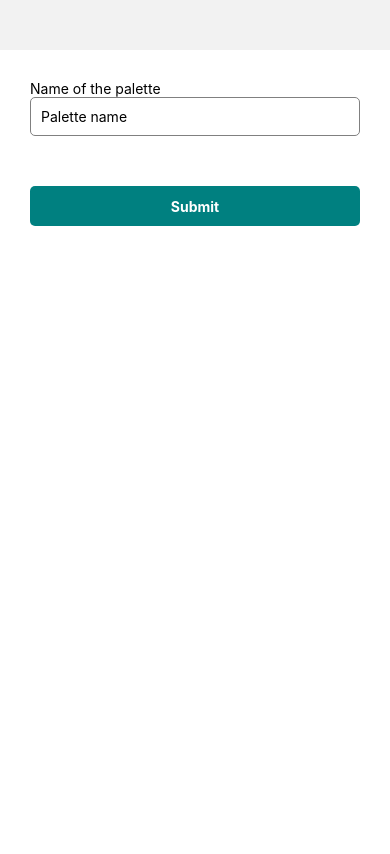
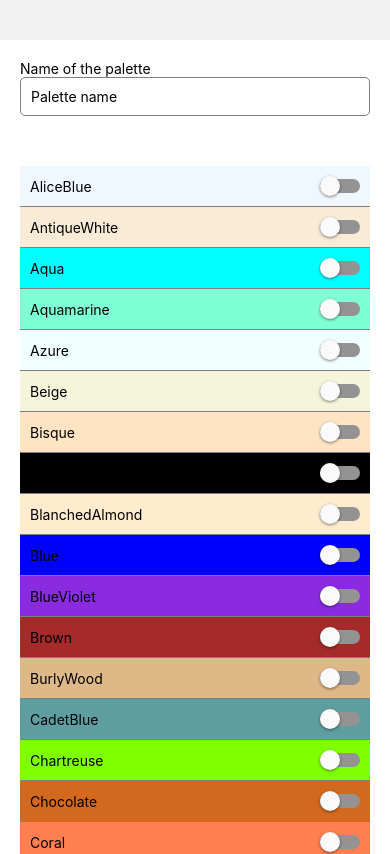
Before and after one commit to anniessa/react-native-practice, a React Native app: screen /ColorPaletteModal in a window 390 px wide. Shown: the top 854 px of the page. Built offline with nearby package versions, Linux system fonts and the light colour scheme; no server answers.

Commit message:
on submit, send palette to home page with preview of buttons

```diff
--- a/components/ColorBox.js
+++ b/components/ColorBox.js
@@ -10,7 +10,6 @@ const ColorBox = (props) => {
   const textStyle = {
     color:
       // algorithm that takes the hex code and compares it to white
-      // eslint-disable-next-line prettier/prettier
       //  if the RGB value are in the end 10% of the white spectrum,
       // you can adjust for that color scheme
       parseInt(props.hexCode.replace('#', ''), 16) > 0xffffff / 1.1
--- a/screens/ColorPaletteModal.js
+++ b/screens/ColorPaletteModal.js
@@ -7,22 +7,198 @@ import {
   StyleSheet,
   TouchableOpacity,
   Alert,
+  Switch,
+  FlatList,
 } from 'react-native';
+
+const COLORS = [
+  { colorName: 'AliceBlue', hexCode: '#F0F8FF' },
+  { colorName: 'AntiqueWhite', hexCode: '#FAEBD7' },
+  { colorName: 'Aqua', hexCode: '#00FFFF' },
+  { colorName: 'Aquamarine', hexCode: '#7FFFD4' },
+  { colorName: 'Azure', hexCode: '#F0FFFF' },
+  { colorName: 'Beige', hexCode: '#F5F5DC' },
+  { colorName: 'Bisque', hexCode: '#FFE4C4' },
+  { colorName: 'Black', hexCode: '#000000' },
+  { colorName: 'BlanchedAlmond', hexCode: '#FFEBCD' },
+  { colorName: 'Blue', hexCode: '#0000FF' },
+  { colorName: 'BlueViolet', hexCode: '#8A2BE2' },
+  { colorName: 'Brown', hexCode: '#A52A2A' },
+  { colorName: 'BurlyWood', hexCode: '#DEB887' },
+  { colorName: 'CadetBlue', hexCode: '#5F9EA0' },
+  { colorName: 'Chartreuse', hexCode: '#7FFF00' },
+  { colorName: 'Chocolate', hexCode: '#D2691E' },
+  { colorName: 'Coral', hexCode: '#FF7F50' },
+  { colorName: 'CornflowerBlue', hexCode: '#6495ED' },
+  { colorName: 'Cornsilk', hexCode: '#FFF8DC' },
+  { colorName: 'Crimson', hexCode: '#DC143C' },
+  { colorName: 'Cyan', hexCode: '#00FFFF' },
+  { colorName: 'DarkBlue', hexCode: '#00008B' },
+  { colorName: 'DarkCyan', hexCode: '#008B8B' },
+  { colorName: 'DarkGoldenRod', hexCode: '#B8860B' },
+  { colorName: 'DarkGray', hexCode: '#A9A9A9' },
+  { colorName: 'DarkGrey', hexCode: '#A9A9A9' },
+  { colorName: 'DarkGreen', hexCode: '#006400' },
+  { colorName: 'DarkKhaki', hexCode: '#BDB76B' },
+  { colorName: 'DarkMagenta', hexCode: '#8B008B' },
+  { colorName: 'DarkOliveGreen', hexCode: '#556B2F' },
+  { colorName: 'Darkorange', hexCode: '#FF8C00' },
+  { colorName: 'DarkOrchid', hexCode: '#9932CC' },
+  { colorName: 'DarkRed', hexCode: '#8B0000' },
+  { colorName: 'DarkSalmon', hexCode: '#E9967A' },
+  { colorName: 'DarkSeaGreen', hexCode: '#8FBC8F' },
+  { colorName: 'DarkSlateBlue', hexCode: '#483D8B' },
+  { colorName: 'DarkSlateGray', hexCode: '#2F4F4F' },
+  { colorName: 'DarkSlateGrey', hexCode: '#2F4F4F' },
+  { colorName: 'DarkTurquoise', hexCode: '#00CED1' },
+  { colorName: 'DarkViolet', hexCode: '#9400D3' },
+  { colorName: 'DeepPink', hexCode: '#FF1493' },
+  { colorName: 'DeepSkyBlue', hexCode: '#00BFFF' },
+  { colorName: 'DimGray', hexCode: '#696969' },
+  { colorName: 'DimGrey', hexCode: '#696969' },
+  { colorName: 'DodgerBlue', hexCode: '#1E90FF' },
+  { colorName: 'FireBrick', hexCode: '#B22222' },
+  { colorName: 'FloralWhite', hexCode: '#FFFAF0' },
+  { colorName: 'ForestGreen', hexCode: '#228B22' },
+  { colorName: 'Fuchsia', hexCode: '#FF00FF' },
+  { colorName: 'Gainsboro', hexCode: '#DCDCDC' },
+  { colorName: 'GhostWhite', hexCode: '#F8F8FF' },
+  { colorName: 'Gold', hexCode: '#FFD700' },
+  { colorName: 'GoldenRod', hexCode: '#DAA520' },
+  { colorName: 'Gray', hexCode: '#808080' },
+  { colorName: 'Grey', hexCode: '#808080' },
+  { colorName: 'Green', hexCode: '#008000' },
+  { colorName: 'GreenYellow', hexCode: '#ADFF2F' },
+  { colorName: 'HoneyDew', hexCode: '#F0FFF0' },
+  { colorName: 'HotPink', hexCode: '#FF69B4' },
+  { colorName: 'IndianRed', hexCode: '#CD5C5C' },
+  { colorName: 'Indigo', hexCode: '#4B0082' },
+  { colorName: 'Ivory', hexCode: '#FFFFF0' },
+  { colorName: 'Khaki', hexCode: '#F0E68C' },
+  { colorName: 'Lavender', hexCode: '#E6E6FA' },
+  { colorName: 'LavenderBlush', hexCode: '#FFF0F5' },
+  { colorName: 'LawnGreen', hexCode: '#7CFC00' },
+  { colorName: 'LemonChiffon', hexCode: '#FFFACD' },
+  { colorName: 'LightBlue', hexCode: '#ADD8E6' },
+  { colorName: 'LightCoral', hexCode: '#F08080' },
+  { colorName: 'LightCyan', hexCode: '#E0FFFF' },
+  { colorName: 'LightGoldenRodYellow', hexCode: '#FAFAD2' },
+  { colorName: 'LightGray', hexCode: '#D3D3D3' },
+  { colorName: 'LightGrey', hexCode: '#D3D3D3' },
+  { colorName: 'LightGreen', hexCode: '#90EE90' },
+  { colorName: 'LightPink', hexCode: '#FFB6C1' },
+  { colorName: 'LightSalmon', hexCode: '#FFA07A' },
+  { colorName: 'LightSeaGreen', hexCode: '#20B2AA' },
+  { colorName: 'LightSkyBlue', hexCode: '#87CEFA' },
+  { colorName: 'LightSlateGray', hexCode: '#778899' },
+  { colorName: 'LightSlateGrey', hexCode: '#778899' },
+  { colorName: 'LightSteelBlue', hexCode: '#B0C4DE' },
+  { colorName: 'LightYellow', hexCode: '#FFFFE0' },
+  { colorName: 'Lime', hexCode: '#00FF00' },
+  { colorName: 'LimeGreen', hexCode: '#32CD32' },
+  { colorName: 'Linen', hexCode: '#FAF0E6' },
+  { colorName: 'Magenta', hexCode: '#FF00FF' },
+  { colorName: 'Maroon', hexCode: '#800000' },
+  { colorName: 'MediumAquaMarine', hexCode: '#66CDAA' },
+  { colorName: 'MediumBlue', hexCode: '#0000CD' },
+  { colorName: 'MediumOrchid', hexCode: '#BA55D3' },
+  { colorName: 'MediumPurple', hexCode: '#9370D8' },
+  { colorName: 'MediumSeaGreen', hexCode: '#3CB371' },
+  { colorName: 'MediumSlateBlue', hexCode: '#7B68EE' },
+  { colorName: 'MediumSpringGreen', hexCode: '#00FA9A' },
+  { colorName: 'MediumTurquoise', hexCode: '#48D1CC' },
+  { colorName: 'MediumVioletRed', hexCode: '#C71585' },
+  { colorName: 'MidnightBlue', hexCode: '#191970' },
+  { colorName: 'MintCream', hexCode: '#F5FFFA' },
+  { colorName: 'MistyRose', hexCode: '#FFE4E1' },
+  { colorName: 'Moccasin', hexCode: '#FFE4B5' },
+  { colorName: 'NavajoWhite', hexCode: '#FFDEAD' },
+  { colorName: 'Navy', hexCode: '#000080' },
+  { colorName: 'OldLace', hexCode: '#FDF5E6' },
+  { colorName: 'Olive', hexCode: '#808000' },
+  { colorName: 'OliveDrab', hexCode: '#6B8E23' },
+  { colorName: 'Orange', hexCode: '#FFA500' },
+  { colorName: 'OrangeRed', hexCode: '#FF4500' },
+  { colorName: 'Orchid', hexCode: '#DA70D6' },
+  { colorName: 'PaleGoldenRod', hexCode: '#EEE8AA' },
+  { colorName: 'PaleGreen', hexCode: '#98FB98' },
+  { colorName: 'PaleTurquoise', hexCode: '#AFEEEE' },
+  { colorName: 'PaleVioletRed', hexCode: '#D87093' },
+  { colorName: 'PapayaWhip', hexCode: '#FFEFD5' },
+  { colorName: 'PeachPuff', hexCode: '#FFDAB9' },
+  { colorName: 'Peru', hexCode: '#CD853F' },
+  { colorName: 'Pink', hexCode: '#FFC0CB' },
+  { colorName: 'Plum', hexCode: '#DDA0DD' },
+  { colorName: 'PowderBlue', hexCode: '#B0E0E6' },
+  { colorName: 'Purple', hexCode: '#800080' },
+  { colorName: 'Red', hexCode: '#FF0000' },
+  { colorName: 'RosyBrown', hexCode: '#BC8F8F' },
+  { colorName: 'RoyalBlue', hexCode: '#4169E1' },
+  { colorName: 'SaddleBrown', hexCode: '#8B4513' },
+  { colorName: 'Salmon', hexCode: '#FA8072' },
+  { colorName: 'SandyBrown', hexCode: '#F4A460' },
+  { colorName: 'SeaGreen', hexCode: '#2E8B57' },
+  { colorName: 'SeaShell', hexCode: '#FFF5EE' },
+  { colorName: 'Sienna', hexCode: '#A0522D' },
+  { colorName: 'Silver', hexCode: '#C0C0C0' },
+  { colorName: 'SkyBlue', hexCode: '#87CEEB' },
+  { colorName: 'SlateBlue', hexCode: '#6A5ACD' },
+  { colorName: 'SlateGray', hexCode: '#708090' },
+  { colorName: 'SlateGrey', hexCode: '#708090' },
+  { colorName: 'Snow', hexCode: '#FFFAFA' },
+  { colorName: 'SpringGreen', hexCode: '#00FF7F' },
+  { colorName: 'SteelBlue', hexCode: '#4682B4' },
+  { colorName: 'Tan', hexCode: '#D2B48C' },
+  { colorName: 'Teal', hexCode: '#008080' },
+  { colorName: 'Thistle', hexCode: '#D8BFD8' },
+  { colorName: 'Tomato', hexCode: '#FF6347' },
+  { colorName: 'Turquoise', hexCode: '#40E0D0' },
+  { colorName: 'Violet', hexCode: '#EE82EE' },
+  { colorName: 'Wheat', hexCode: '#F5DEB3' },
+  { colorName: 'White', hexCode: '#FFFFFF' },
+  { colorName: 'WhiteSmoke', hexCode: '#F5F5F5' },
+  { colorName: 'Yellow', hexCode: '#FFFF00' },
+  { colorName: 'YellowGreen', hexCode: '#9ACD' },
+];
 
 const ColorPaletteModal = ({ navigation }) => {
   const [name, setName] = useState('');
+  const [selectedColors, setSelectedColors] = useState([]);
+  const [isRefreshing, setIsRefreshing] = useState(false);
 
   const handleSubmit = useCallback(() => {
     if (!name) {
       Alert.alert('Please enter a palette name.');
+    } else if (selectedColors.length < 3) {
+      Alert.alert('Please select at least 3 colors.');
     } else {
       const newColorPalette = {
         paletteName: name,
-        colors: [],
+        colors: selectedColors,
       };
       navigation.navigate('Home', { newColorPalette });
     }
-  }, [name]);
+  }, [name, selectedColors]);
+
+  const handleRefresh = useCallback(async () => {
+    setIsRefreshing(true);
+    setTimeout(() => {
+      setIsRefreshing(false);
+    }, 1000);
+  }, []);
+
+  const handleValueChange = useCallback((value, color) => {
+    if (value === true) {
+      setSelectedColors((colors) => [...colors, color]);
+    } else {
+      setSelectedColors((colors) =>
+        //   filters out everything where the color name is the selected color name
+        colors.filter(
+          (selectedColor) => color.colorName !== selectedColor.colorName,
+        ),
+      );
+    }
+  }, []);
 
   return (
     <View style={styles.container}>
@@ -32,6 +208,27 @@ const ColorPaletteModal = ({ navigation }) => {
         value={name}
         onChangeText={setName}
         placeholder="Palette name"
+      />
+      <FlatList
+        data={COLORS}
+        keyExtractor={(item) => item.colorName}
+        renderItem={({ item }) => (
+          <View style={[styles.color, { backgroundColor: item.hexCode }]}>
+            <Text>{item.colorName}</Text>
+            <Switch
+              value={
+                !!selectedColors.find(
+                  (color) => color.colorName === item.colorName,
+                )
+              }
+              onValueChange={(selected) => {
+                handleValueChange(selected, item);
+              }}
+            />
+          </View>
+        )}
+        refreshing={isRefreshing}
+        onRefresh={handleRefresh}
       />
       <TouchableOpacity style={styles.button} onPress={handleSubmit}>
         <Text style={styles.buttonText}>Submit</Text>
@@ -49,10 +246,10 @@ const styles = StyleSheet.create({
     marginBottom: 50,
   },
   container: {
-    padding: 30,
+    padding: 20,
     backgroundColor: 'white',
     flex: 1,
-    marginTop: 50,
+    marginTop: 40,
   },
   button: {
     height: 40,
@@ -65,6 +262,14 @@ const styles = StyleSheet.create({
     color: 'white',
     fontWeight: 'bold',
   },
+  color: {
+    flexDirection: 'row',
+    justifyContent: 'space-between',
+    alignItems: 'center',
+    padding: 10,
+    borderBottomWidth: 1,
+    borderBottomColor: 'grey',
+  },
 });
 
 export default ColorPaletteModal;
```
